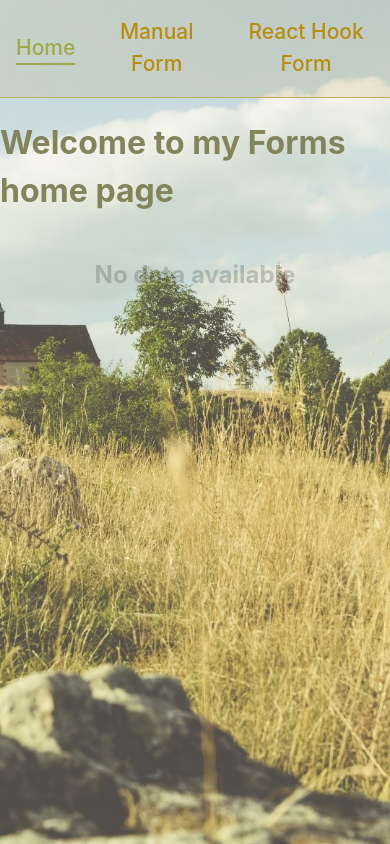
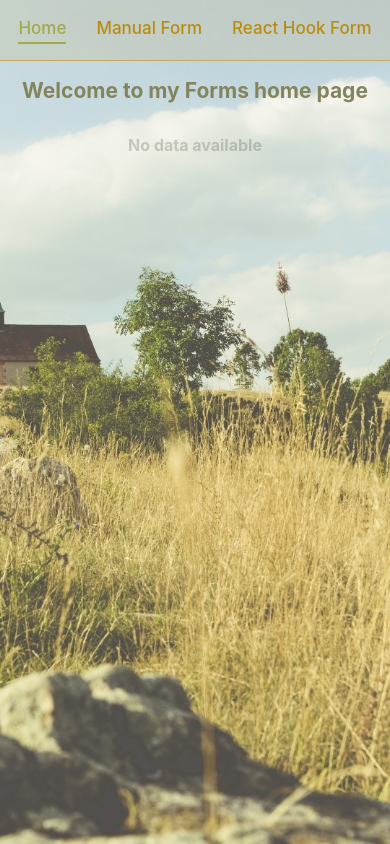
Before and after one commit to comtvset/RSS-React, a React (Vite) app in the folder tasks/: page / in a window 390 px wide. Built offline with nearby package versions, Linux system fonts and the light colour scheme.

Commit message:
fix: correct mobile style

```diff
--- a/tasks/src/index.scss
+++ b/tasks/src/index.scss
@@ -14,7 +14,7 @@ a {
   font-weight: 500;
   color: #83845c;
   text-decoration: inherit;
-  transition: color 0.3s ease;
+  transition: 0.3s ease;
 }
 
 body {
@@ -24,10 +24,12 @@ body {
 
 h1 {
   color: #83845c;
+  transition: 0.3s ease;
 }
 
 h2 {
   color: #0000002d;
+  transition: 0.3s ease;
 }
 
 h3 {
--- a/tasks/src/pages/home/Home.module.scss
+++ b/tasks/src/pages/home/Home.module.scss
@@ -24,6 +24,30 @@
   border-radius: 5px;
   background-color: rgba(148, 148, 148, 0.541);
   min-width: 300px;
+  transition: 0.3s ease;
+}
+
+@media (width <=530px) {
+  .formData {
+    margin: 5px;
+    padding: 20px 20px;
+    transition: 0.3s ease;
+  }
+
+  h1 {
+    font-size: 21px;
+    transition: 0.3s ease;
+  }
+
+  h2 {
+    font-size: 16px;
+    transition: 0.3s ease;
+  }
+
+  a {
+    font-size: 17px;
+    transition: 0.3s ease;
+  }
 }
 
 .target {
@@ -35,10 +59,12 @@
     background-color: rgba(22, 175, 195, 0.8);
     border-color: rgba(29, 67, 68, 0.205);
   }
+
   50% {
     background-color: rgba(22, 175, 195, 0.4);
     border-color: rgba(29, 67, 68, 0.1);
   }
+
   100% {
     background-color: rgba(22, 175, 195, 0.8);
     border-color: rgba(29, 67, 68, 0.205);
```
Also changed, not shown: tasks/package.json (+16 -16 lines).
